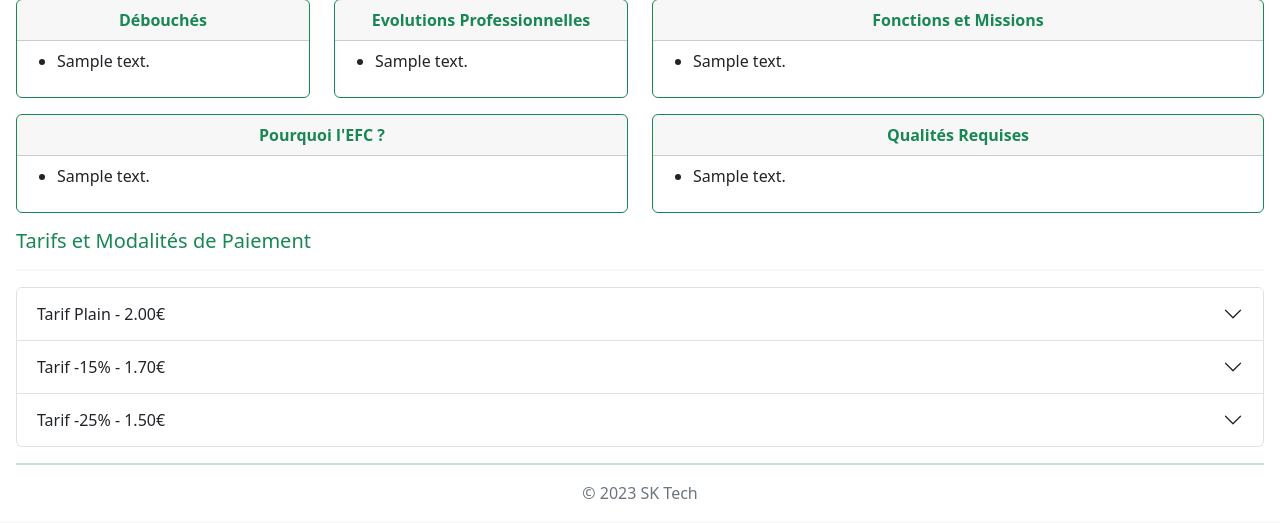
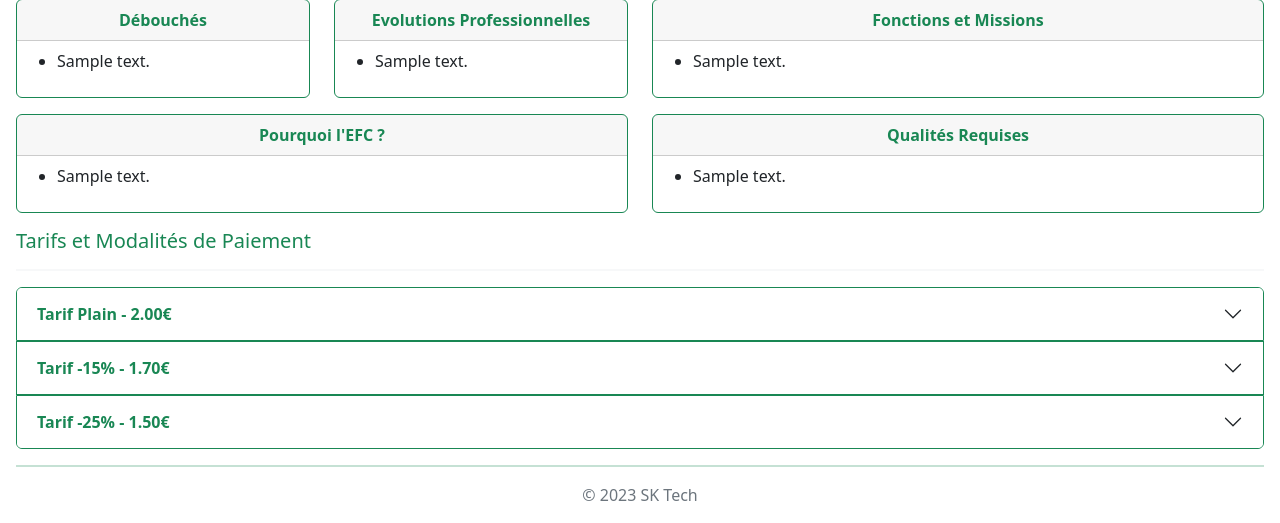
Before and after one commit to techguyseli/teleor, a Django app: page /details_get/1/ in a window 1280 px wide. Shown: the part 358-881 px from the top of the page. Before the commit the page ends 857 px from the top, so only its background shows below. Run offline with Django 4.2, Linux system fonts and the light colour scheme; a user stored in the database is signed in; tables that the repository leaves empty hold one stand-in row (values such as "Sample post").

Commit message:
something

```diff
--- a/teleor/teleor_web_app/formations/templates/details/details.html
+++ b/teleor/teleor_web_app/formations/templates/details/details.html
@@ -23,7 +23,7 @@
 
       <div class="row mb-3">
         <div class="col-2">
-          <div class="card border border-success border2 h-100">
+          <div class="card border border-success  h-100">
             <div class="card-header fw-bold p-2 text-success text-center">
                     Durée
             </div>
@@ -33,7 +33,7 @@
           </div>
         </div>
         <div class="col-2">
-          <div class="card border border-success border2 h-100">
+          <div class="card border border-success  h-100">
             <div class="card-header fw-bold p-2 text-success text-center">
                     Attestation Obtenue
             </div>
@@ -43,7 +43,7 @@
           </div>
         </div>
         <div class="col-3">
-          <div class="card border border-success border2 h-100">
+          <div class="card border border-success  h-100">
             <div class="card-header fw-bold p-2 text-success text-center">
                     Prérequis Scolaires
             </div>
@@ -61,7 +61,7 @@
           </div>
         </div>
         <div class="col-3">
-          <div class="card border border-success border2 h-100">
+          <div class="card border border-success  h-100">
             <div class="card-header fw-bold p-2 text-success text-center">
               Equipement Informatique
             </div>
@@ -79,7 +79,7 @@
           </div>
         </div>
         <div class="col-2">
-          <div class="card border border-success border2 h-100">
+          <div class="card border border-success  h-100">
             <div class="card-header fw-bold p-2 text-success text-center">
               Stage
             </div>
@@ -96,15 +96,15 @@
 
       <div class="row mb-3">
         <div class="col-6">
-          <div class="card border border-success border2 h-100">
+          <div class="card border border-success  h-100">
             <div class="card-header fw-bold p-2 text-success text-center">
               <div class="row">
                 <div class="col-10 text-start">Brochure de Formation</div>
                 <div class="col-2">
                   {% if formation.lien_brochure %}
-                  <button type="button" class="btn btn-outline-success p-1 w-100" onclick="copyEvent('lien_brochure')">Copier</button>
+                  <button id="btn1" type="button" class="btn btn-outline-success p-1 w-100" onclick="copyEvent('lien_brochure', 'btn1')">Copier</button>
                   {%else%}
-                  <button disabled type="button" class="btn btn-outline-success p-1 w-100" onclick="copyEvent('lien_brochure')">Copier</button>
+                  <button disabled type="button" class="btn btn-outline-success p-1 w-100">Copier</button>
                   {%endif%}
                 </div>
               </div>
@@ -121,15 +121,15 @@
           </div>
         </div>
         <div class="col-6">
-          <div class="card border border-success border2 h-100">
+          <div class="card border border-success  h-100">
             <div class="card-header fw-bold p-2 text-success text-center">
               <div class="row">
                 <div class="col-10 text-start">Eligibilité CPF</div>
                 <div class="col-2">
                   {% if formation.lien_cpf %}
-                  <button type="button" class="btn btn-outline-success w-100 p-1" onclick="copyEvent('lien_cpf')">Copier</button>
+                  <button id="btn2" type="button" class="btn btn-outline-success w-100 p-1" onclick="copyEvent('lien_cpf', 'btn2')">Copier</button>
                   {%else%}
-                  <button disabled type="button" class="btn btn-outline-success w-100 p-1" onclick="copyEvent('lien_cpf')">Copier</button>
+                  <button disabled type="button" class="btn btn-outline-success w-100 p-1" >Copier</button>
                   {%endif%}
                 </div>
               </div>
@@ -150,7 +150,7 @@
 
       <div class="row mb-3">
           <div class="col-3">
-            <div class="card border border-success border2 h-100">
+            <div class="card border border-success  h-100">
               <div class="card-header fw-bold p-2 text-success text-center">
                      Débouchés
               </div>
@@ -168,7 +168,7 @@
             </div>
           </div>
           <div class="col-3">
-            <div class="card border border-success border2 h-100">
+            <div class="card border border-success  h-100">
               <div class="card-header fw-bold p-2 text-success text-center">
                       Evolutions Professionnelles
               </div>
@@ -186,7 +186,7 @@
             </div>
           </div>
           <div class="col-6">
-            <div class="card border border-success border2 h-100">
+            <div class="card border border-success  h-100">
               <div class="card-header fw-bold p-2 text-success text-center">
                       Fonctions et Missions
               </div>
@@ -207,7 +207,7 @@
 
       <div class="row mb-3">
         <div class="col-6">
-          <div class="card border border-success border2 h-100">
+          <div class="card border border-success  h-100">
             <div class="card-header fw-bold p-2 text-success text-center">
                    Pourquoi l'EFC ?
             </div>
@@ -225,7 +225,7 @@
           </div>
         </div>
         <div class="col-6">
-          <div class="card border border-success border2 h-100">
+          <div class="card border border-success  h-100">
             <div class="card-header fw-bold p-2 text-success text-center">
                     Qualités Requises
             </div>
@@ -249,9 +249,9 @@
       <hr class="border border-1">
 
       <div class="accordion" id="accordionExample">
-        <div class="accordion-item">
+        <div class="accordion-item border border-success border-1">
           <h2 class="accordion-header" id="headingOne">
-            <button class="accordion-button collapsed" type="button" data-bs-toggle="collapse" data-bs-target="#collapseOne" aria-expanded="false" aria-controls="collapseOne">
+            <button class="accordion-button collapsed text-success fw-bold" type="button" data-bs-toggle="collapse" data-bs-target="#collapseOne" aria-expanded="false" aria-controls="collapseOne">
               Tarif Plain - {{tarifs.plain.total|floatformat:"2g"}}€
             </button>
           </h2>
@@ -259,7 +259,7 @@
             <div class="accordion-body row">
               {%for tarif in tarifs.plain.echeances%}
                 <div class="col-2 my-2">
-                  <div class="card border border-success border2 h-100">
+                  <div class="card border border-success h-100">
                     <div class="card-header fw-bold p-2 text-success text-center">
                       {{tarif.formule}} - {{tarif.nombre_mois}} mois
                     </div>
@@ -280,9 +280,9 @@
             </div>
           </div>
         </div>
-        <div class="accordion-item">
+        <div class="accordion-item border border-success border-1">
           <h2 class="accordion-header" id="headingTwo">
-            <button class="accordion-button collapsed" type="button" data-bs-toggle="collapse" data-bs-target="#collapseTwo" aria-expanded="false" aria-controls="collapseTwo">
+            <button class="accordion-button collapsed text-success fw-bold" type="button" data-bs-toggle="collapse" data-bs-target="#collapseTwo" aria-expanded="false" aria-controls="collapseTwo">
               Tarif -15% - {{tarifs.minus15.total|floatformat:"2g"}}€
             </button>
           </h2>
@@ -290,7 +290,7 @@
             <div class="accordion-body row">
               {%for tarif in tarifs.minus15.echeances%}
                 <div class="col-2 my-2">
-                  <div class="card border border-success border2 h-100">
+                  <div class="card border border-success  h-100">
                     <div class="card-header fw-bold p-2 text-success text-center">
                       {{tarif.formule}} - {{tarif.nombre_mois}} mois
                     </div>
@@ -311,9 +311,9 @@
             </div>
           </div>
         </div>
-        <div class="accordion-item">
+        <div class="accordion-item border border-success border-1">
           <h2 class="accordion-header" id="headingThree">
-            <button class="accordion-button collapsed" type="button" data-bs-toggle="collapse" data-bs-target="#collapseThree" aria-expanded="false" aria-controls="collapseThree">
+            <button class="accordion-button collapsed text-success fw-bold" type="button" data-bs-toggle="collapse" data-bs-target="#collapseThree" aria-expanded="false" aria-controls="collapseThree">
                 Tarif -25% - {{tarifs.minus25.total|floatformat:"2g"}}€
             </button>
           </h2>
@@ -321,7 +321,7 @@
             <div class="accordion-body row">
               {%for tarif in tarifs.minus25.echeances%}
                 <div class="col-2 my-2">
-                  <div class="card border border-success border2 h-100">
+                  <div class="card border border-success  h-100">
                     <div class="card-header fw-bold p-2 text-success text-center">
                       {{tarif.formule}} - {{tarif.nombre_mois}} mois
                     </div>
@@ -346,10 +346,21 @@
     {% endif %}
 
     <script>
-        function copyEvent(id)
+        function disable_copy_btn(btn){
+          btn.innerHTML = "Copié";
+          btn.classList.toggle('disabled');
+          window.setTimeout(() => {
+            btn.innerHTML = "Copier";
+            btn.classList.remove('disabled');
+          }, 2000);
+        }
+
+        function copyEvent(text_id, btn_id)
         {
-            var str = document.getElementById(id).innerHTML;
+            var str = document.getElementById(text_id).innerHTML;
             navigator.clipboard.writeText(str);
+            var btn = document.getElementById(btn_id);
+            disable_copy_btn(btn);
         }
     </script>
 {% endblock %}
--- a/teleor/teleor_web_app/static/files/evolutions.csv
+++ b/teleor/teleor_web_app/static/files/evolutions.csv
@@ -9,7 +9,6 @@ Code Formation§Évolutions Professionnelles
 7020§Gestionnaire administratif
 7020§Se spécialiser : Assistant RH, Juridique, Comptable ou Commercial
 7003§Se présenter aux concours de la fonction public ( Administrations, Tribunaux…)
-7008§
 7200§Le comptable assistant peut évoluer vers les fonctions d’encadrement par promotion interne et par la voie de la formation continue
 7024§Avec quelques années d’expérience, le Responsable Comptable peut évoluer vers un poste de Directeur Comptable en entreprise, Directeur Administratif et Financier (DAF).
 7027§Responsable des Ressources Humaines
@@ -43,7 +42,6 @@ Code Formation§Évolutions Professionnelles
 4701§Le titulaire d’un BTS CG peut évoluer vers les fonctions d’encadrement par promotion interne et par la voie de la formation continue (DCG par Exemple)
 4200§Vous pourrez exercer vos compétences de manière autonome en tant qu’Assistant(e) commercial, ou Assistant(e) de gestion en PME, tout métier exigeant de la polyvalence, une capacité à prendre en charge des dossiers variés nécessitant une compréhension globale de l’entreprise et la prise en compte de tous ses tenants et aboutissants
 4600§L’obtention du BTS Professions Immobilières vous permet d’accéder aux cartes professionnelles T (Transaction) ou G (Gestion) pour pouvoir devenir gérant d’une agence immobilière ou d’un cabinet de gestion
-6100§
 7026§Responsable des Ressources Humaines
 7026§Responsable formation/carrière
 7026§Responsable recrutement
```
